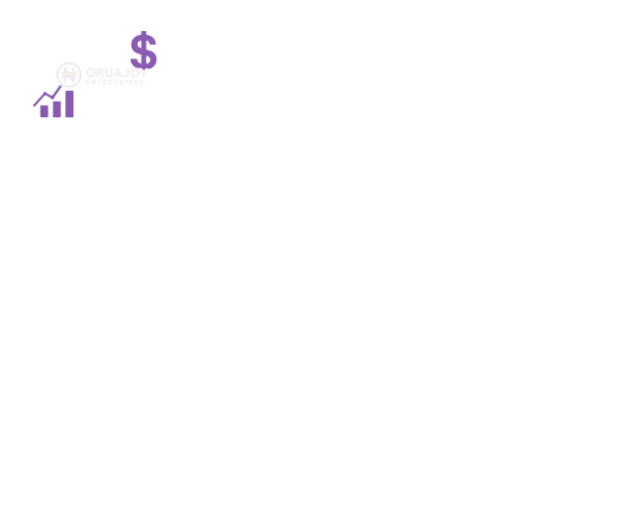
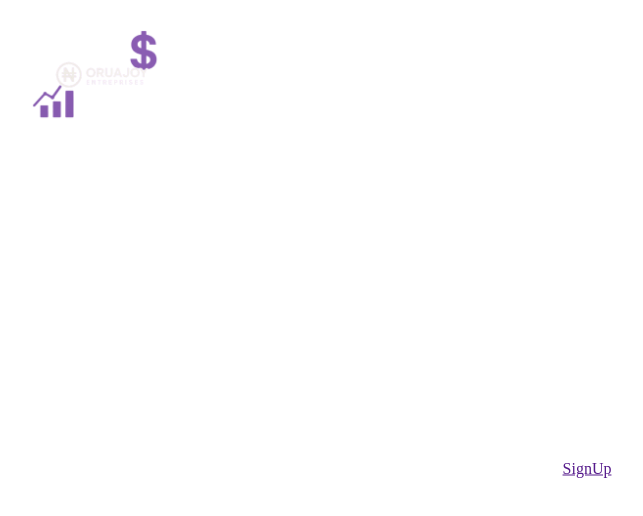
Before and after one commit to Christopher-782/Success_Contribution, a plain HTML site: page index.html in a window 1280 px wide. Shown: the whole page, without its empty margins (53-696 px from the left). Drawn offline with Linux system fonts and the light colour scheme.

Commit message:
Landing page
added text using h1 and p tage

```diff
--- a/index.html
+++ b/index.html
@@ -19,11 +19,18 @@
           <li><a href="">SERVICES</a></li>
           <li><a href="">ABOUT</a></li>
           <li><a href="">CONTACT US</a></li>
-
         </ul>
       </div>
     </nav>
 
+<div class="text-box">
+  <h1>Saving Made Easy</h1>
+  <p>Our top most priority is to help you save for the future;let us help
+    you plan for that business, get that phone, laptop or pay your bills
+  </p>
+  <a href="">SignUp</a>
+
+</div>
   </section>
 </body>
 </html>
--- a/stylesheet.css
+++ b/stylesheet.css
@@ -50,5 +50,23 @@ nav img{
 }
 .nav-links ul li:hover::after{
   width: 100%;
+}
+.text-box{
+  width: 90%;
+  color: #fff;
+  position: absolute;
+  top: 50%;
+  left: 50%;
+  transform: translate(-50%,-50%);
+  text-align: center;
+}
 
+.text-box h1{
+  font-size: 62px;
 }
+
+.text-box p{
+  font-size: 14px;
+  margin: 10px 0px 40px;
+  color: white;
+}
```
